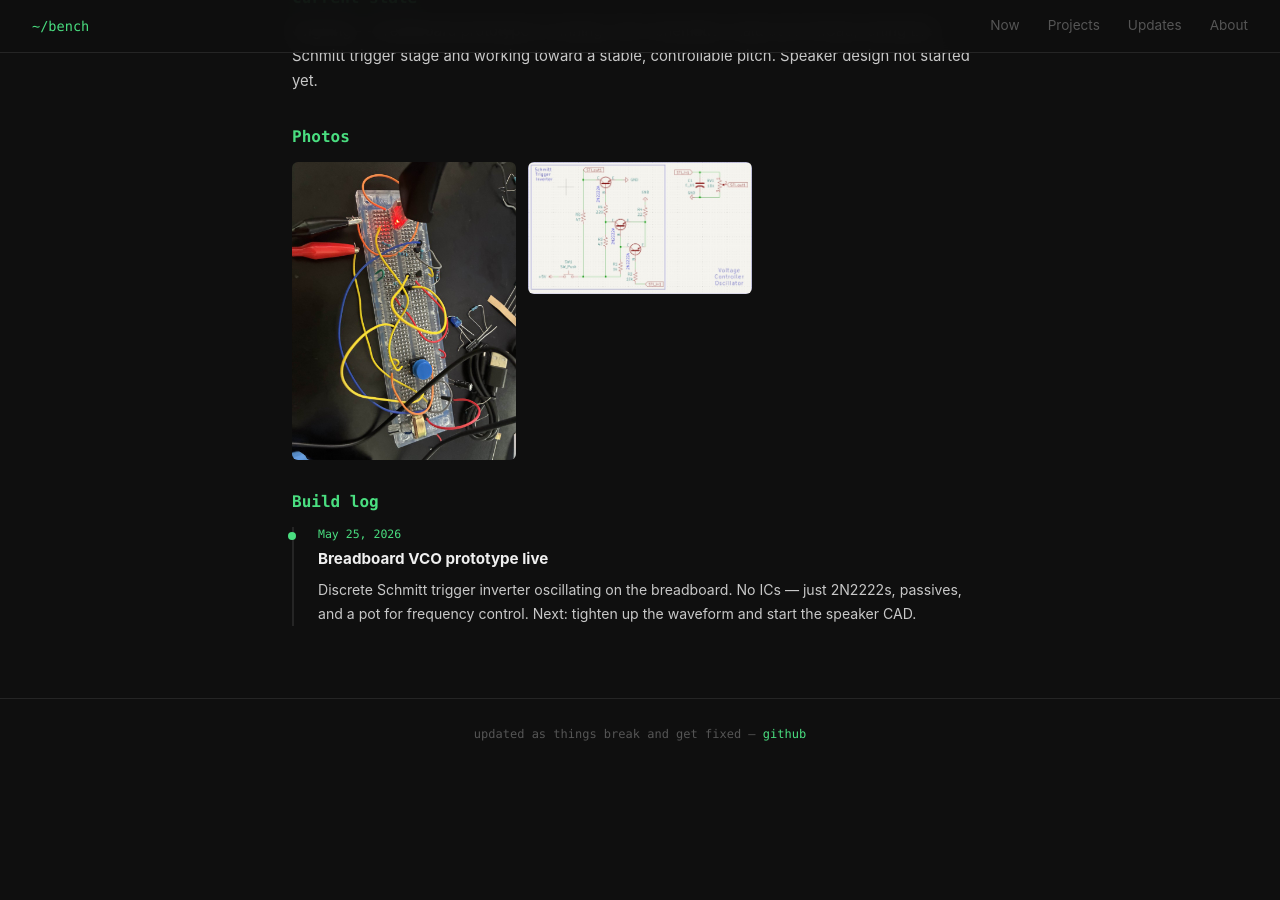
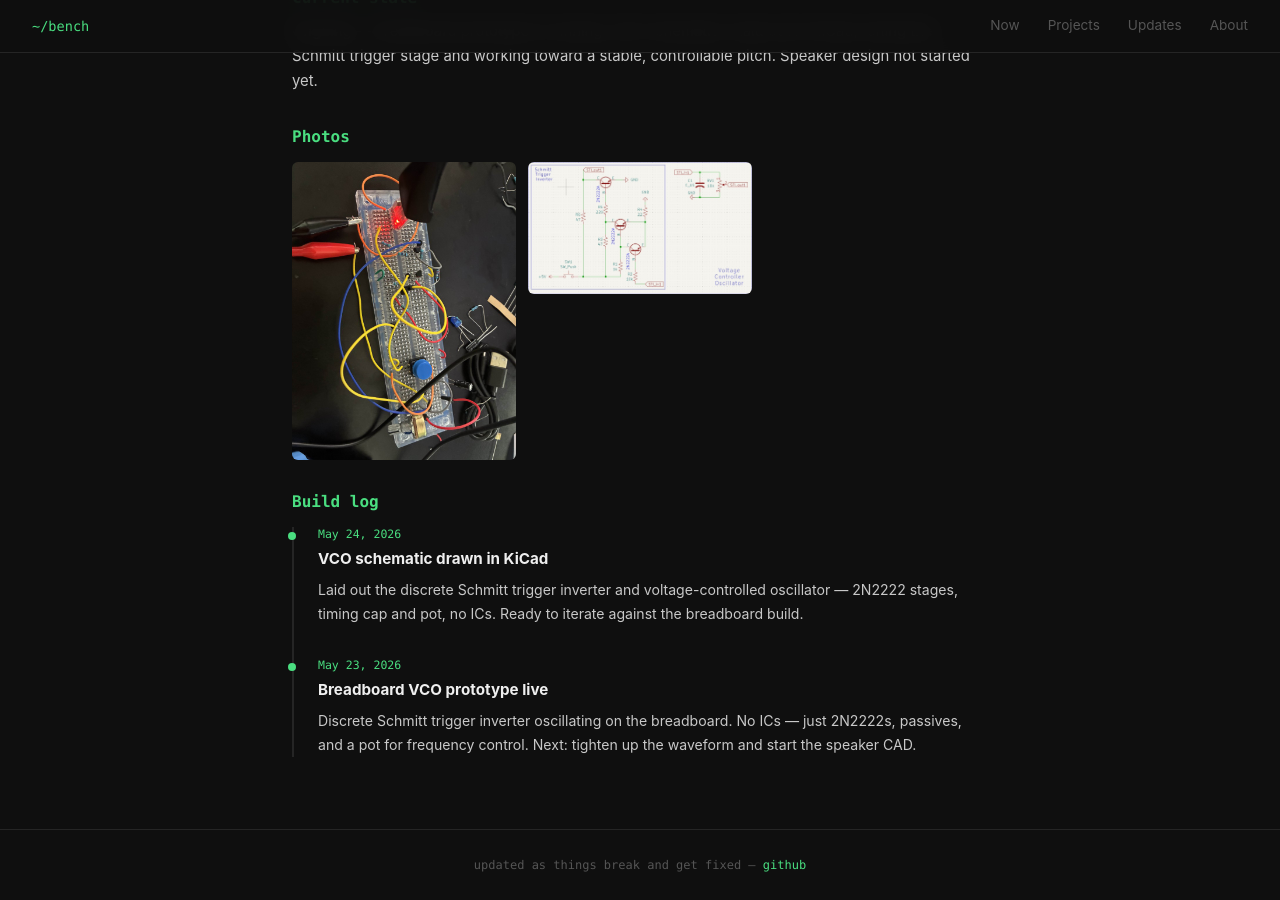
Before and after one commit to lolbruh1234/lolbruh1234.github.io, a Jekyll site: the page built from _projects/analog-synth.md, in a window 1280 px wide and 900 px high, scrolled down 620 px. Built offline with Jekyll 4.4.1, drawn with Linux system fonts in a browser that asks for light colours; before the commit the page ends 1389 px from its top, so only the background shows below that.

Commit message:
Update Analog Synth build log dates for breadboard and schematic.
Co-authored-by: Cursor <cursoragent@cursor.com>

```diff
--- a/_projects/analog-synth.md
+++ b/_projects/analog-synth.md
@@ -29,7 +29,13 @@ Ongoing — breadboard prototype is running. VCO schematic is laid out in KiCad;
 <div class="log">
 
 <div class="log-entry">
-<div class="log-date">May 25, 2026</div>
+<div class="log-date">May 24, 2026</div>
+<h4>VCO schematic drawn in KiCad</h4>
+<p>Laid out the discrete Schmitt trigger inverter and voltage-controlled oscillator — 2N2222 stages, timing cap and pot, no ICs. Ready to iterate against the breadboard build.</p>
+</div>
+
+<div class="log-entry">
+<div class="log-date">May 23, 2026</div>
 <h4>Breadboard VCO prototype live</h4>
 <p>Discrete Schmitt trigger inverter oscillating on the breadboard. No ICs — just 2N2222s, passives, and a pot for frequency control. Next: tighten up the waveform and start the speaker CAD.</p>
 </div>
```
